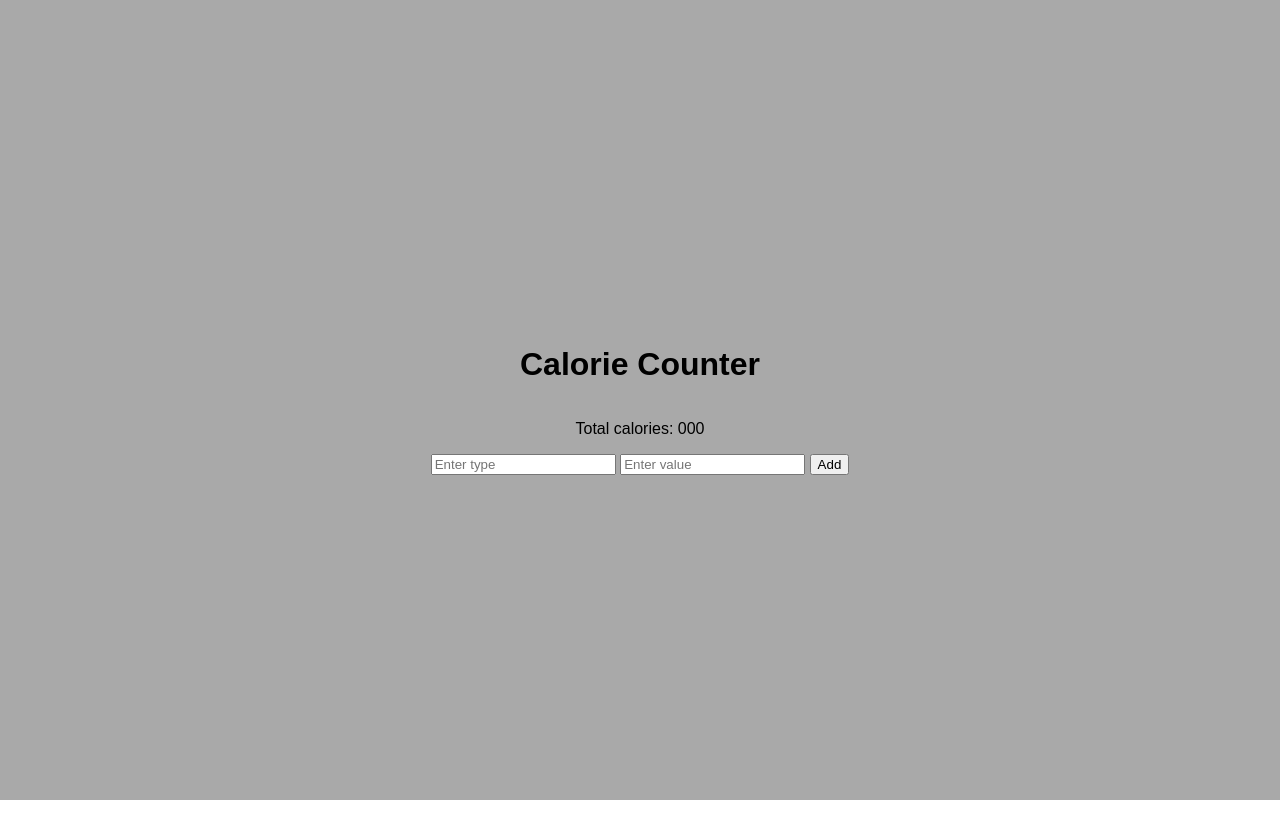
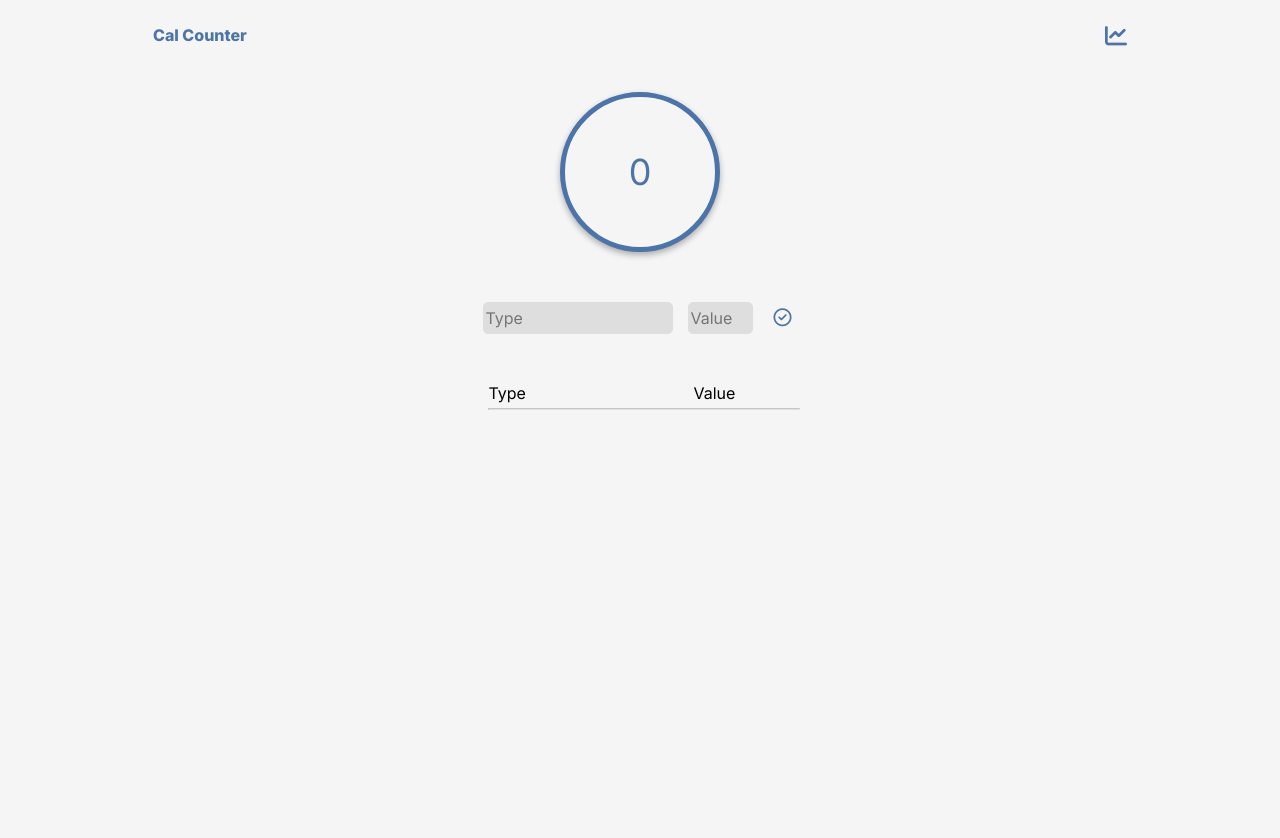
Before and after one commit to simonnineteen90/calorieCounter, a plain HTML site: page index.html in a window 1280 px wide. Before the commit the page ends 800 px from the top, so only its background shows below. Drawn offline with Linux system fonts and the light colour scheme.

Commit message:
Add files via upload

```diff
--- a/app.js
+++ b/app.js
@@ -112,14 +112,14 @@ var userInterfaceController =(function(){
         addListItem: function(obj) {
             var html, newHtml
             // set the html to be inserted
-            html = '<div class="calContainer" id="cal-%id%"><p>%des%</p><p>%value%</p><button class="del_btn">Delete</button></div>'
+            html = '<div class="calContainer" id="cal-%id%"><p>%des%</p><p>%value%</p><i class="fas fa-backspace"></i></div>'
             // create the new html string with data inserted
 
             newHtml = html.replace('%des%', obj.description);
             newHtml = newHtml.replace('%value%', obj.value);
             newHtml = newHtml.replace('%id%', obj.id);
             //insert the html after teh last child element
-            document.querySelector('.topContainer').insertAdjacentHTML('beforeend', newHtml);
+            document.querySelector('.calorieGridCont').insertAdjacentHTML('beforeend', newHtml);
 
         },
 
@@ -259,6 +259,9 @@ var appController = (function(UICtrl, dataCtrl){
 
             eventListeners()
 
+            // added this in to reset calories to 0 before starting
+            updateCals()
+
 
         },
 
--- a/index.html
+++ b/index.html
@@ -5,21 +5,63 @@
     <meta http-equiv="X-UA-Compatible" content="ie=edge">
     <title>Document</title>
     <link rel="stylesheet" href="styles.css">
-</head>
-<body>
+    <link href="https://fonts.googleapis.com/css2?family=Inter:wght@400;800&display=swap" rel="stylesheet">
+    <script src="https://kit.fontawesome.com/4ee347f91d.js" crossorigin="anonymous"></script>
 
 
 
-   <div class="topContainer">
-        <h1>Calorie Counter</h1>
-        <p class="totalCals" >Total calories: 000</p>
+</head>
+<body>
+   <header>
+       <div class="nav">
+            <div class="title">Cal Counter</div>
+            <div class="logo"><i class="fas fa-chart-line"></i></div>
+       </div>
+
+   </header>
 
 
+   <div class="topContainer">
+
+        <div class="circleContainer">
+                <div class="circle">
+                    <p class="totalCals" >1230</p>
+                </div>
+        </div>
+
+
+
+
+
+        <!-- <div class="inputContainer">
+            <input class="add__des" type="text" placeholder="Type">
+            <input class="add__value" type="number" placeholder="Value">
+            <button class="add__btn"><i class="far fa-check-circle"></i></button>
+        </div> -->
+
+
+    <div class="calorieGridCont">
+
         <div class="inputContainer">
-            <input class="add__des" type="text" placeholder="Enter type">
-            <input class="add__value" type="number" placeholder="Enter value">
-            <button class="add__btn">Add</button>
+            <input class="add__des" type="text" placeholder="Type">
+            <input class="add__value" type="number" placeholder="Value">
+            <button class="add__btn"><i class="far fa-check-circle"></i></button>
         </div>
+
+        <div class="calContainer calContainerHeading">
+            <p>Type</p>
+            <p>Value</p>
+            <button class="del_btn"> </button>
+            <div class="divider">
+                <hr>
+            </div>
+        </div>
+
+    </div>
+
+
+
+
 
       <!--   <div class="calContainer">
             <p>%Type%</p>
--- a/styles.css
+++ b/styles.css
@@ -1,29 +1,280 @@
+/* VARIABLES */
+
+:root {
+    /* Colours */
+    --light-grey: rgba(245,245,245,1);
+    --mid-grey: rgba(100,100,100,1);
+    --dark-grey: rgba(34,34,34,1);
+
+    --red: rgba(213,52,57);
+
+    --light-blue: rgba(75,171,231);
+    --dark-blue: rgba(77,116,168);
+
+    /* FONTS */
+    --main-font: 'Inter', sans-serif;
+    --bold-font: 800;
+    --light-font: 400;
+
+}
+
+
+
+
+
+
 body {
-    font-family: Arial, Helvetica, sans-serif;
+    font-family: var(--main-font);
+    font-weight: var(--bold-font);
+
+    background-color: var(--light-grey);
     margin:0;
     padding:0;
 }
 
+
+/* ***** NAV BAR ***** */
+header {
+    width: 100%;
+}
+
+.nav {
+    max-width: 1024px;
+    margin:0 auto;
+
+    display: grid;
+    grid-template-columns: 1fr 1fr;
+
+    color: var(--dark-blue);
+
+}
+
+.logo {
+    text-align: right;
+    margin: 25px 25px 0 0 ;
+    font-size: 22px;
+}
+
+.title {
+    margin: 25px 0 0 25px ;
+}
+
+
+/* ***** CIRCLE + TOTAL ***** */
 .topContainer {
     height:100%;
     width: 100%;
-    background-color: darkgray;
+
+    /* display: grid;
+    grid-template-columns: repeat(3, 1fr);
+    grid-template-rows:minmax(100px, auto);
+    grid-gap:10px; */
+
+}
+
+.circleContainer{
+    height: 250px;
 
     display: flex;
+    align-items: center;
     justify-content: center;
-    align-items: center;
-    flex-direction: column;
+
 }
 
-.calContainer {
-    width: 50%;
-    margin-top: 20px;
+.circle {
+    /* grid-column: 1 ;
+    grid-row: 1; */
+
+    height: 150px;
+    width: 150px;
+    border-radius: 50%;
+    border: solid 5px var(--dark-blue);
+    background-color: var(--light-grey);
+    box-shadow: 0 3px 6px rgba(0,0,0, .3);
 
     display: flex;
-    justify-content: space-evenly;
     align-items: center;
-    flex-direction: row;
-
-    background-color:rgba(209, 209, 209, .4);
+    justify-content: center;
 
 }
+
+.totalCals {
+    font-weight: var(--light-font);
+    color: var(--dark-blue);
+    font-size: 36px;
+}
+
+
+/* ***** INPUTS ***** */
+
+
+
+.inputContainer {
+
+    min-height: 0;
+    min-width: 0;
+    margin: 0 auto;
+
+    display: grid;
+    grid-template-columns: 200px 75px 40px;
+    /* grid-template-columns:4fr 1fr 10px;  */
+    grid-gap: 5px;
+
+
+}
+
+input {
+    height: 32px;
+    /* width: 100px; */
+
+    font: var(--main-font);
+    font-weight: var(--light-font);
+    font-size: 16px;
+
+
+    background-color: rgb(223, 222, 222);
+    border: 1px solid ;
+    border-color: rgb(223, 222, 222);
+    border-radius: 5px;
+
+    padding: 2px;
+
+}
+
+ input:focus{
+    outline: none;
+    border: 1px solid var(--light-blue);
+    box-shadow: 0 2px 2px rgba(0,0,0, .1);
+
+
+}
+
+button{
+    border:none;
+    background: none;
+}
+
+button:focus {
+    outline: none;
+    border: none;
+    color: var(--light-blue);
+}
+
+.fa-check-circle{
+    font-size: 18px;
+    color: var(--dark-blue);
+
+}
+
+.fa-check-circle:focus{
+    font-size: 18px;
+    color: var(--dark-blue);
+
+}
+
+.fa-check-circle:hover {
+    font-size: 18px;
+    color: var(--light-blue);
+}
+
+.add__des {
+    /* width: 150px; */
+    margin: 5px;
+}
+
+
+
+.add__value {
+    /* width: 75px; */
+    margin: 5px;
+
+}
+
+.add__btn {
+    margin-top: 12px;
+    padding:0;
+    display: flex;
+    align-items: top;
+    justify-content: center;
+
+}
+
+
+/* ***** CALORIE VALUES ***** */
+
+
+/* using flexbox
+.calContainer {
+    margin:0;
+
+    display: flex;
+    align-items: top;
+    justify-content: space-evenly;
+
+} */
+
+
+
+.calorieGridCont {
+    margin: 0;
+    width: 100%;
+
+    display: grid;
+    grid-template-rows: 75px repeat(4, 40px);
+    grid-gap: 5px;
+
+}
+
+
+.calContainer {
+    display:grid;
+
+    grid-template-columns:200px 75px 40px;
+    grid-gap: 5px;
+    margin: 0 auto;
+
+    font-weight: var(--bold-font);
+    text-transform: capitalize;
+
+}
+
+.calContainer p {
+    margin:5px 5px 5px 10px;
+    padding: 1px;
+    font-size:16px;
+
+}
+
+.content{
+    display:flex;
+    align-content: center;
+}
+
+.calContainer button {
+    margin:0;
+    padding:0;
+}
+
+.calContainerHeading p {
+    margin:5px 5px 5px 10px;
+    padding: 1px;
+
+    font-weight: var(--light-font);
+    font-size:16px;
+
+
+
+}
+
+.divider hr {
+    border-bottom: 1px solid;
+    border-color: rgba(178,175,175, .3);
+    width: 310px;
+    margin: -8px 0 0 10px;
+}
+
+/* Delete Icon */
+.fa-backspace {
+    margin: 8px 0 0 5px;
+    color: var(--red);
+}
```
